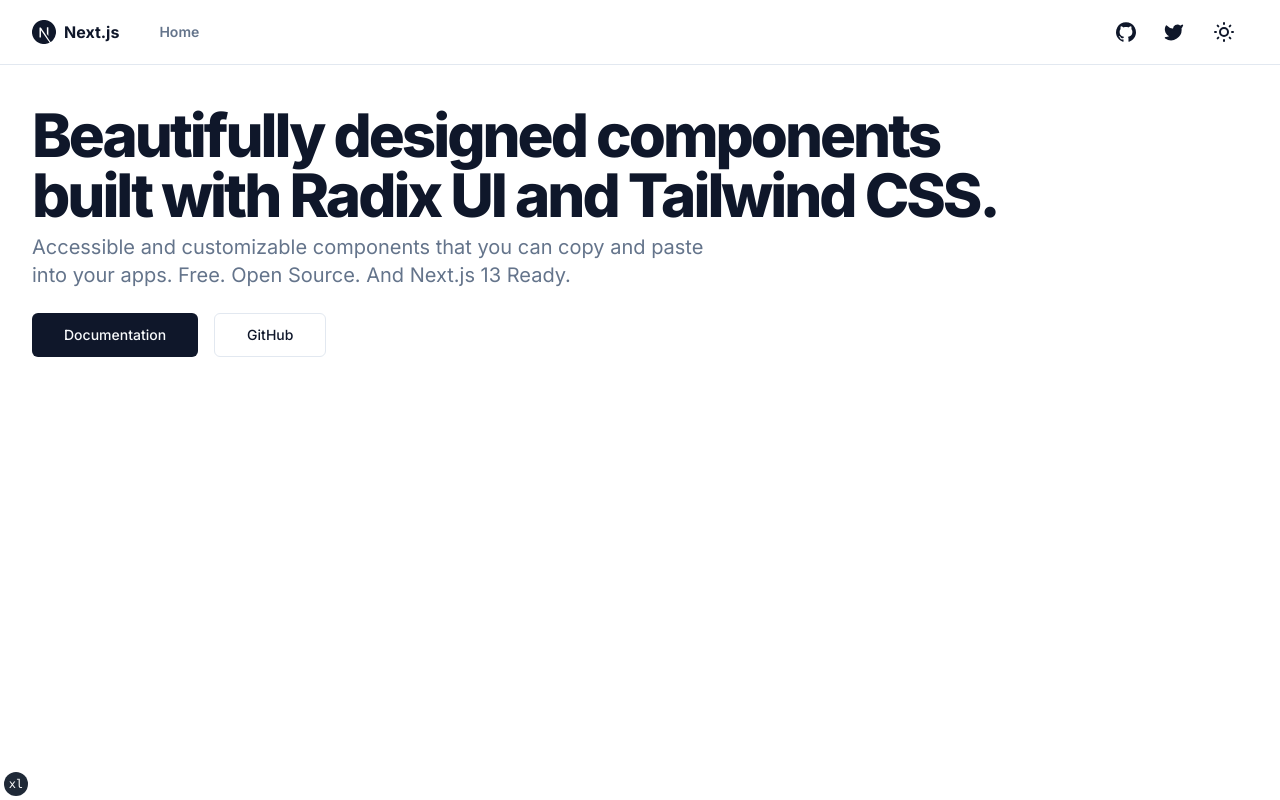
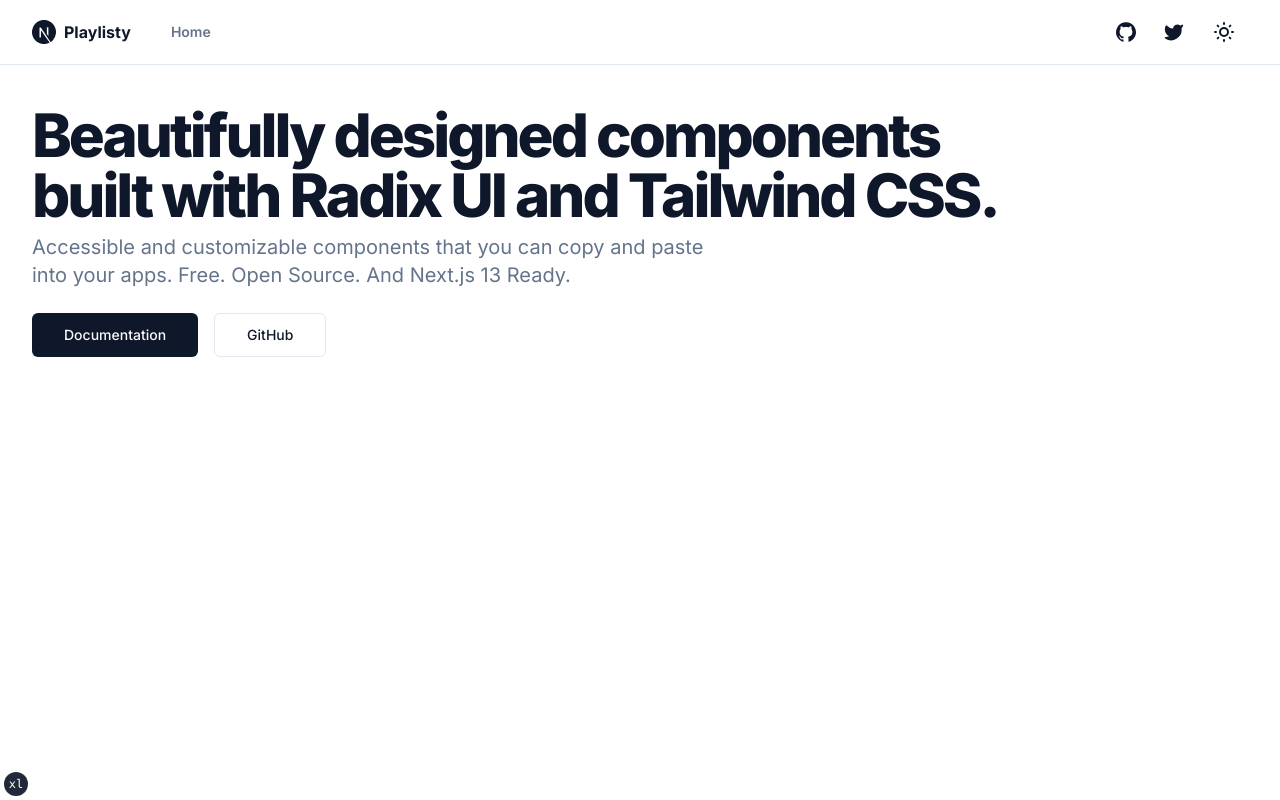
Before and after one commit to sattwyk/playlisty.xyz, a Next.js app: page / in a window 1280 px wide. Built offline with nearby package versions, Linux system fonts and the light colour scheme.

Commit message:
Updated site config and layout

```diff
--- a/app/layout.tsx
+++ b/app/layout.tsx
@@ -33,7 +33,6 @@
   return (
     <>
       <html lang="en" suppressHydrationWarning>
-        <head />
         <body
           className={cn(
             "min-h-screen bg-background font-sans antialiased",
--- a/config/site.ts
+++ b/config/site.ts
@@ -1,9 +1,9 @@
 export type SiteConfig = typeof siteConfig
 
 export const siteConfig = {
-  name: "Next.js",
+  name: "Playlisty",
   description:
-    "Beautifully designed components built with Radix UI and Tailwind CSS.",
+    "Playlisty.xyx is a YouTube playlist manager that helps you stay focused and distraction-free.",
   mainNav: [
     {
       title: "Home",
@@ -11,8 +11,7 @@
     },
   ],
   links: {
-    twitter: "https://twitter.com/shadcn",
-    github: "https://github.com/shadcn/ui",
-    docs: "https://ui.shadcn.com",
+    twitter: "https://twitter.com/sattwyk",
+    github: "https://github.com/sattwyk/playlisty.xyz",
   },
 }
```
Also changed, not shown: package.json (+17 -17 lines), 1 other file (tests, documents, lock files or other folders).
